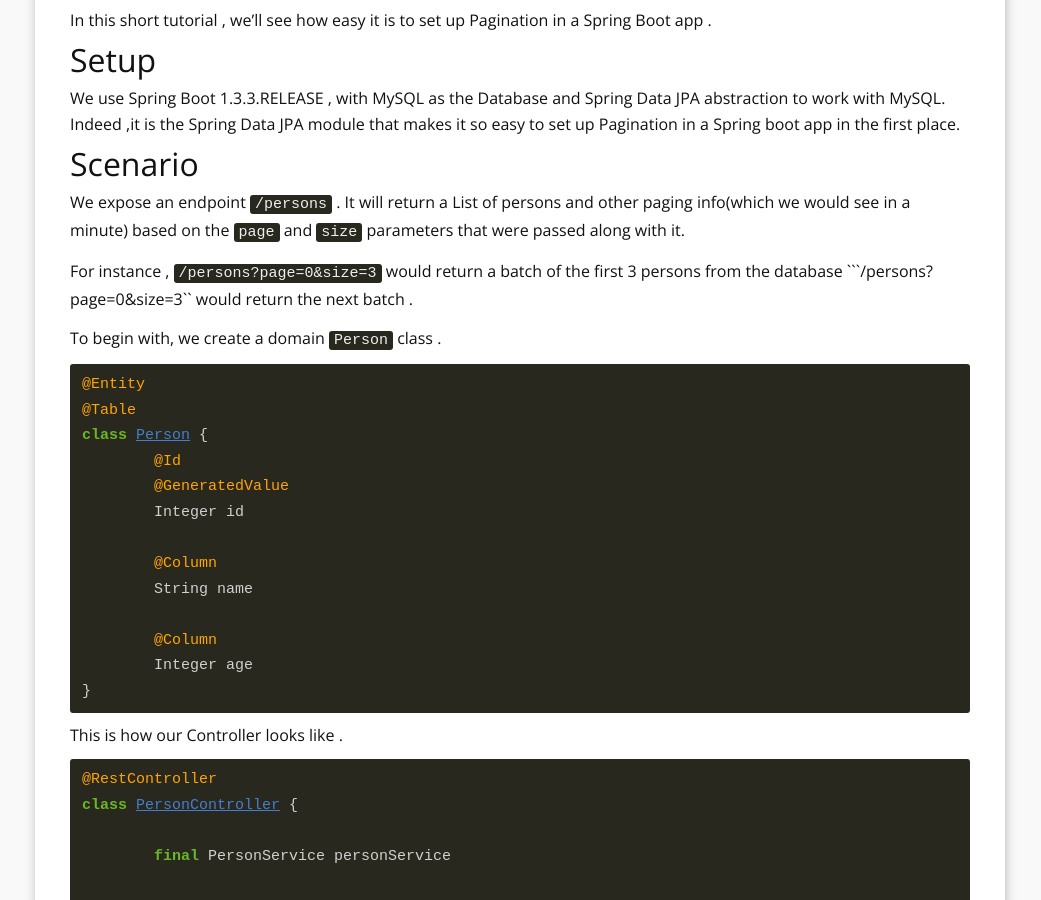
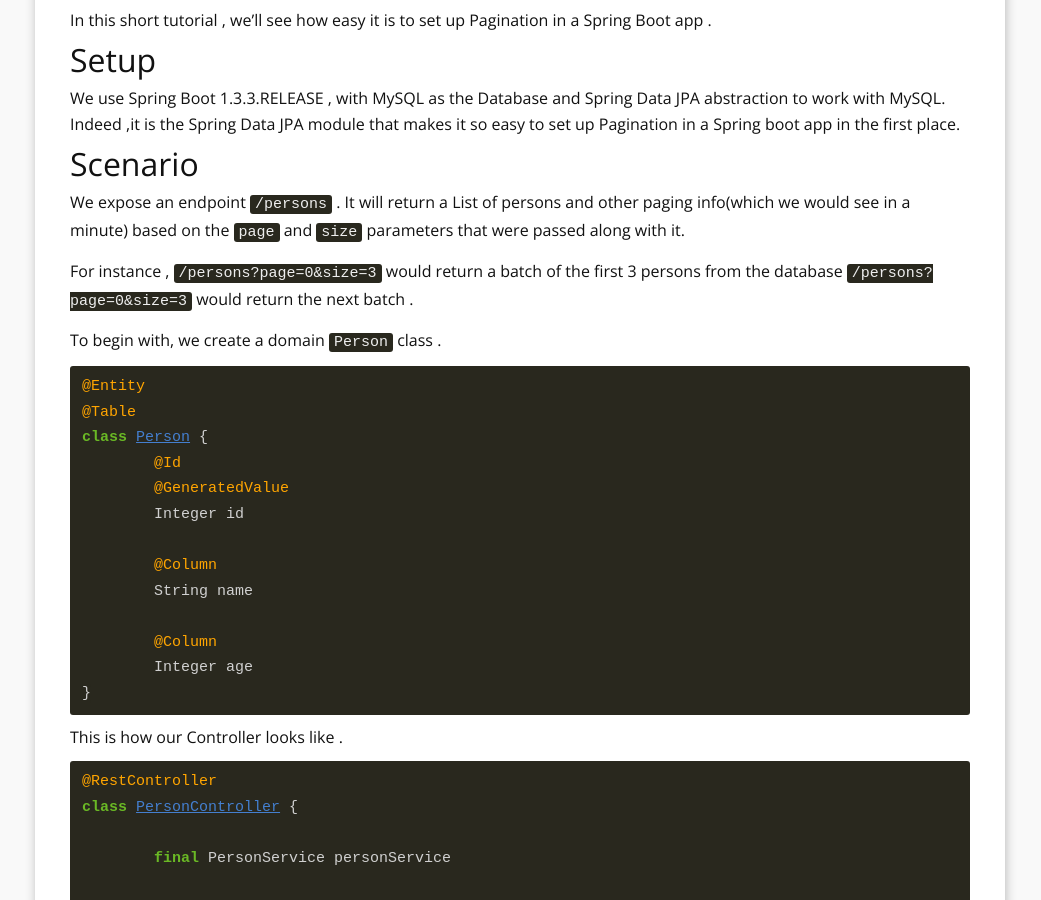
Before and after one commit to Ankush1992/Ankush1992.github.io, a Jekyll site: the page built from _posts/2016-05-03-pagination-with-spring-boot.md, in a window 1280 px wide and 900 px high, scrolled down 351 px. Shown: the whole window, without its empty margins (120-1161 px from the left). Built offline with Jekyll 4.4.1, drawn with Linux system fonts in a browser that asks for light colours; nearby versions of some CDN libraries; comment, search, counter and statistics services are not loaded.

Commit message:
no message

````diff
--- a/_posts/2016-05-03-pagination-with-spring-boot.md
+++ b/_posts/2016-05-03-pagination-with-spring-boot.md
@@ -18,7 +18,7 @@ that makes it so easy to set up Pagination in a Spring boot app in the first pla
 We expose an endpoint `/persons` . It will return a List of persons and other paging info(which we would see in a minute) based on the `page` and `size` parameters that were passed along with it.
 
 For instance , ```/persons?page=0&size=3```  would return a batch of the first  3 persons from the database
-```/persons?page=0&size=3`` would return the next batch .
+```/persons?page=0&size=3``` would return the next batch .
 
 To begin with, we create a domain `Person` class .
 
````
